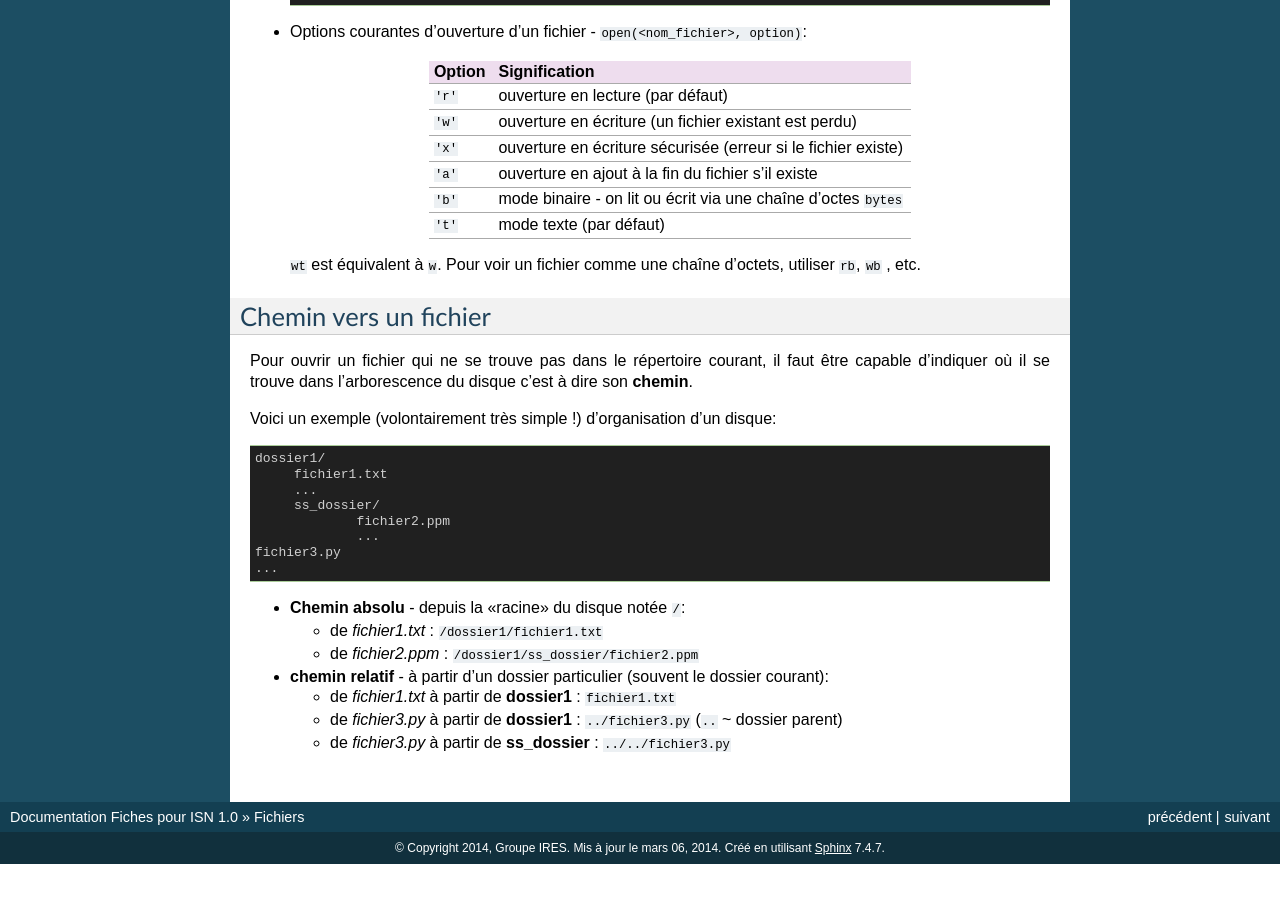
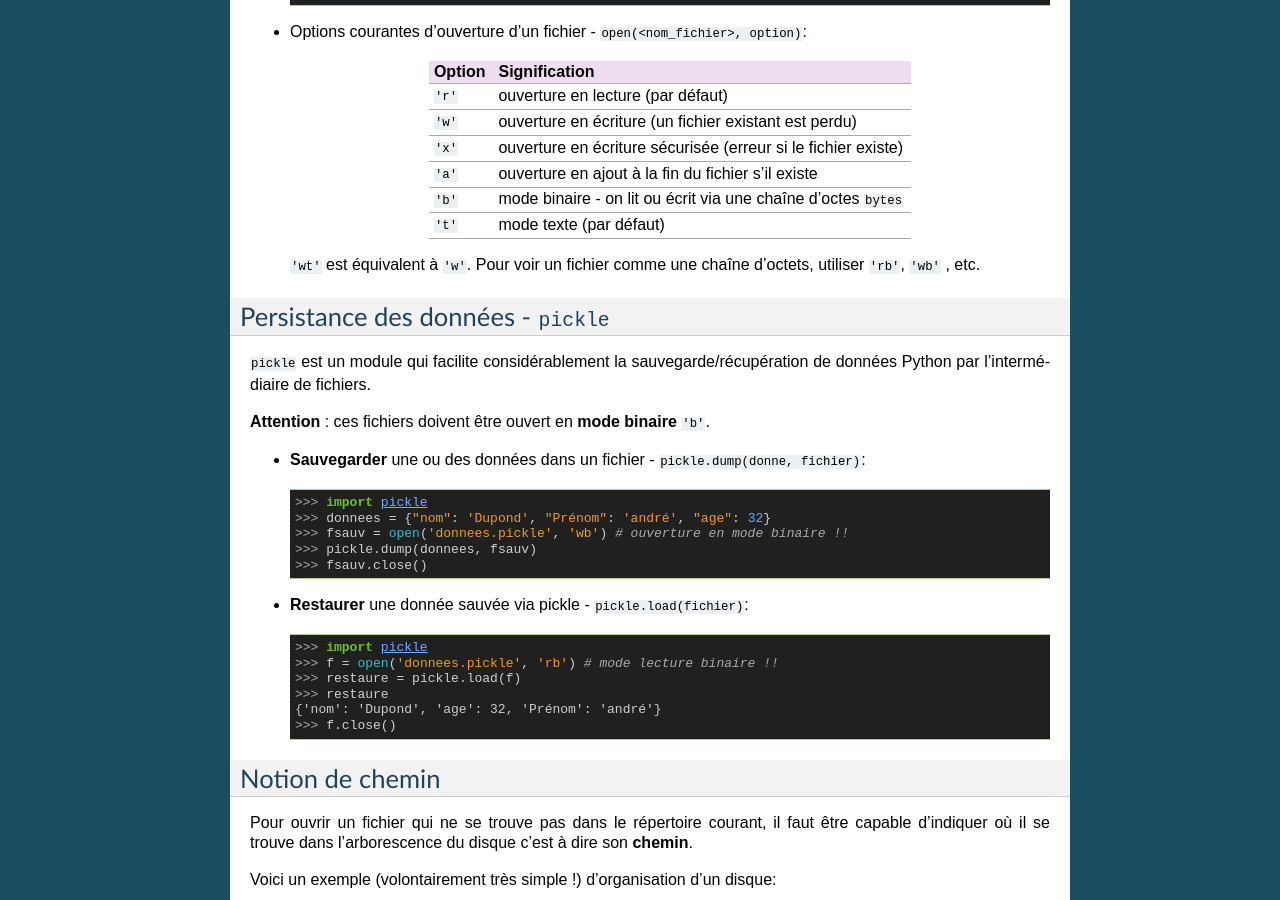
Before and after one commit to ORLEANS-TOURS-IRES/Fiches_ISN, a Sphinx documentation site: the page built from source/fichiers.rst, in a window 1280 px wide and 900 px high, scrolled down 1314 px. Built offline with Sphinx 7.4.7, drawn with Linux system fonts in a browser that asks for light colours; before the commit the page ends 2178 px from its top, so only the background shows below that; some of the changed text lies outside the part shown.

Commit message:
fichier + pickle

```diff
--- a/source/fichiers.rst
+++ b/source/fichiers.rst
@@ -89,10 +89,34 @@ Opérations de base
    ``'t'``   mode texte (par défaut)
    ========= ===============================================================
 
-  ``wt`` est équivalent à ``w``. Pour voir un fichier comme une chaîne d'octets, utiliser ``rb``, ``wb`` , etc.
+  ``'wt'`` est équivalent à ``'w'``. Pour voir un fichier comme une chaîne d'octets, utiliser ``'rb'``, ``'wb'`` , etc.
 
-Chemin vers un fichier
-======================
+Persistance des données - ``pickle``
+====================================
+
+``pickle`` est un module qui facilite considérablement la sauvegarde/récupération de données Python par l'intermédiaire de fichiers.
+
+**Attention** : ces fichiers doivent être ouvert en **mode binaire** ``'b'``.
+
+* **Sauvegarder** une ou des données dans un fichier - ``pickle.dump(donne, fichier)``::
+
+        >>> import pickle
+        >>> donnees = {"nom": 'Dupond', "Prénom": 'andré', "age": 32}
+        >>> fsauv = open('donnees.pickle', 'wb') # ouverture en mode binaire !!
+        >>> pickle.dump(donnees, fsauv)
+        >>> fsauv.close()
+
+* **Restaurer** une donnée sauvée via pickle - ``pickle.load(fichier)``::
+
+        >>> import pickle
+        >>> f = open('donnees.pickle', 'rb') # mode lecture binaire !!
+        >>> restaure = pickle.load(f)
+        >>> restaure
+        {'nom': 'Dupond', 'age': 32, 'Prénom': 'andré'}
+        >>> f.close()
+
+Notion de chemin
+================
 
 Pour ouvrir un fichier qui ne se trouve pas dans le répertoire courant, il faut être capable d'indiquer où il se trouve dans l'arborescence du disque c'est à dire son **chemin**.
 
```
